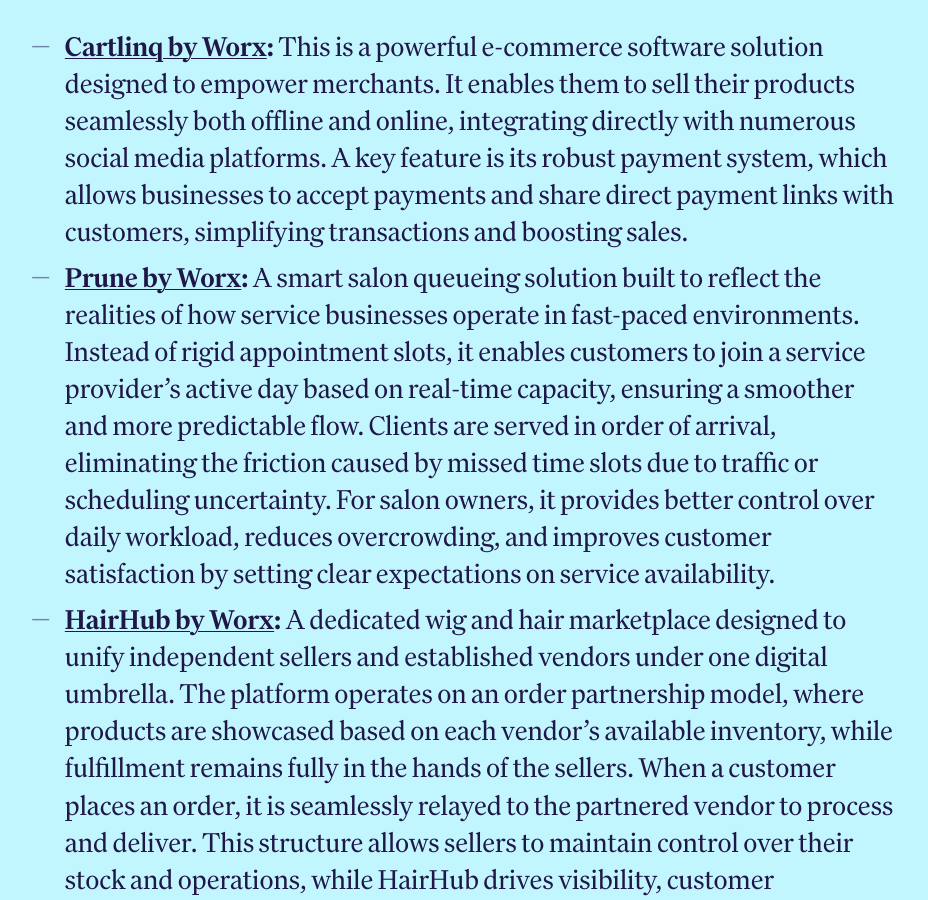
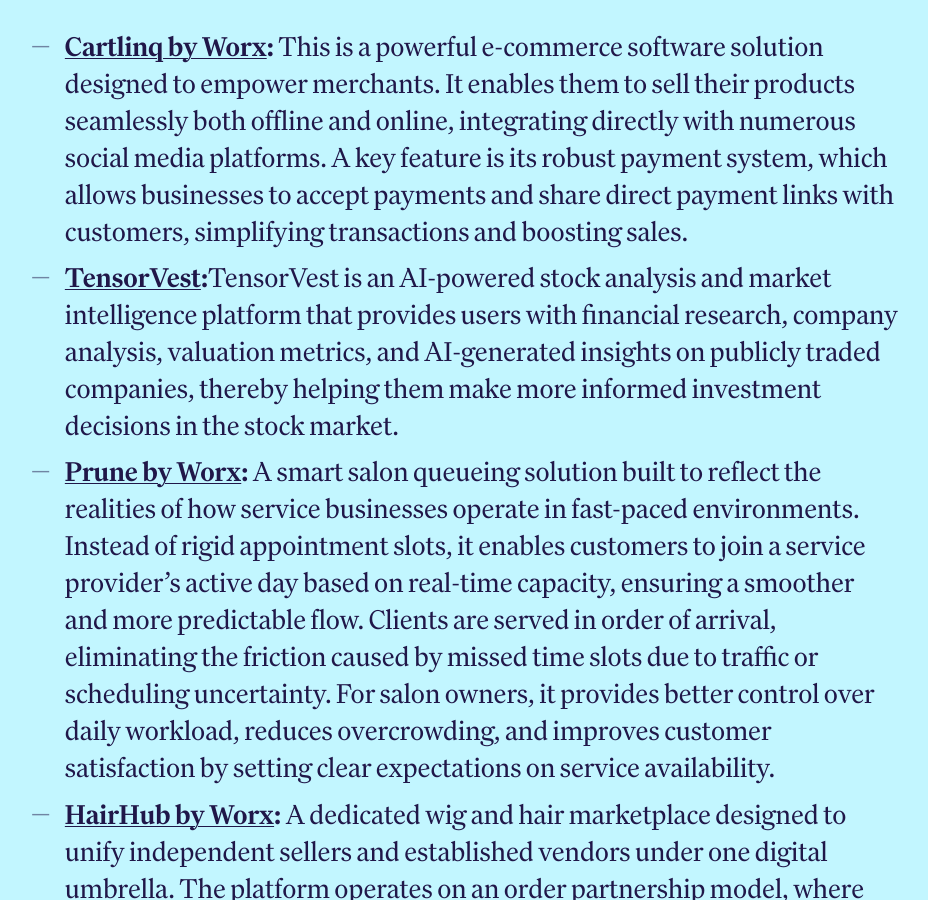
Before and after one commit to AfolabiOlaoluwa/worx-africa, a Jekyll site: the page built from index.html, in a window 1280 px wide and 900 px high, scrolled down 1732 px. Shown: the whole window, without its empty margins (175-1103 px from the left). Built offline with Jekyll 4.4.1, drawn with Linux system fonts in a browser that asks for light colours.

Commit message:
Update index.html
Added tensorvest product hint

```diff
--- a/index.html
+++ b/index.html
@@ -59,6 +59,7 @@
       <p>Building upon our foundational strength in technology, we are exceptionally proud to channel our expertise into creating innovative software products that address specific market needs. These products represent the future of our company and our commitment to leveraging technology for practical solutions. Our recently launched flagship products are:</p>
       <ul class="dashed">
         <li><strong><a href="/">Cartlinq by Worx</a>:</strong> This is a powerful e-commerce software solution designed to empower merchants. It enables them to sell their products seamlessly both offline and online, integrating directly with numerous social media platforms. A key feature is its robust payment system, which allows businesses to accept payments and share direct payment links with customers, simplifying transactions and boosting sales.</li>
+        <li><strong><a href="https://tensorvest.com">TensorVest</a>:</strong>TensorVest is an AI-powered stock analysis and market intelligence platform that provides users with financial research, company analysis, valuation metrics, and AI-generated insights on publicly traded companies, thereby helping them make more informed investment decisions in the stock market.</li>
         <!-- <li><strong><a href="/">Cooperative by Worx</a>:</strong> A revolutionary cooperative savings society, uniquely distributed and managed via WhatsApp for ultimate accessibility. It introduces a groundbreaking "eat-your-cake-and-have-it" financial policy that is one of its kind. Members are able to spend from their savings and contributions while continuing to earn full dividends as if the funds were never withdrawn. This novel approach provides unparalleled financial flexibility and value in the finance and savings space.</li> -->
         <li><strong><a href="/">Prune by Worx</a>:</strong> A smart salon queueing solution built to reflect the realities of how service businesses operate in fast-paced environments. Instead of rigid appointment slots, it enables customers to join a service provider’s active day based on real-time capacity, ensuring a smoother and more predictable flow. Clients are served in order of arrival, eliminating the friction caused by missed time slots due to traffic or scheduling uncertainty. For salon owners, it provides better control over daily workload, reduces overcrowding, and improves customer satisfaction by setting clear expectations on service availability.</li>
         <li><strong><a href="/">HairHub by Worx</a>:</strong> A dedicated wig and hair marketplace designed to unify independent sellers and established vendors under one digital umbrella. The platform operates on an order partnership model, where products are showcased based on each vendor’s available inventory, while fulfillment remains fully in the hands of the sellers. When a customer places an order, it is seamlessly relayed to the partnered vendor to process and deliver. This structure allows sellers to maintain control over their stock and operations, while HairHub drives visibility, customer acquisition, and transaction flow. By aligning incentives through this partnership approach, the platform creates a scalable ecosystem that benefits both vendors and buyers through convenience, reach, and efficient commerce.</li>
```
